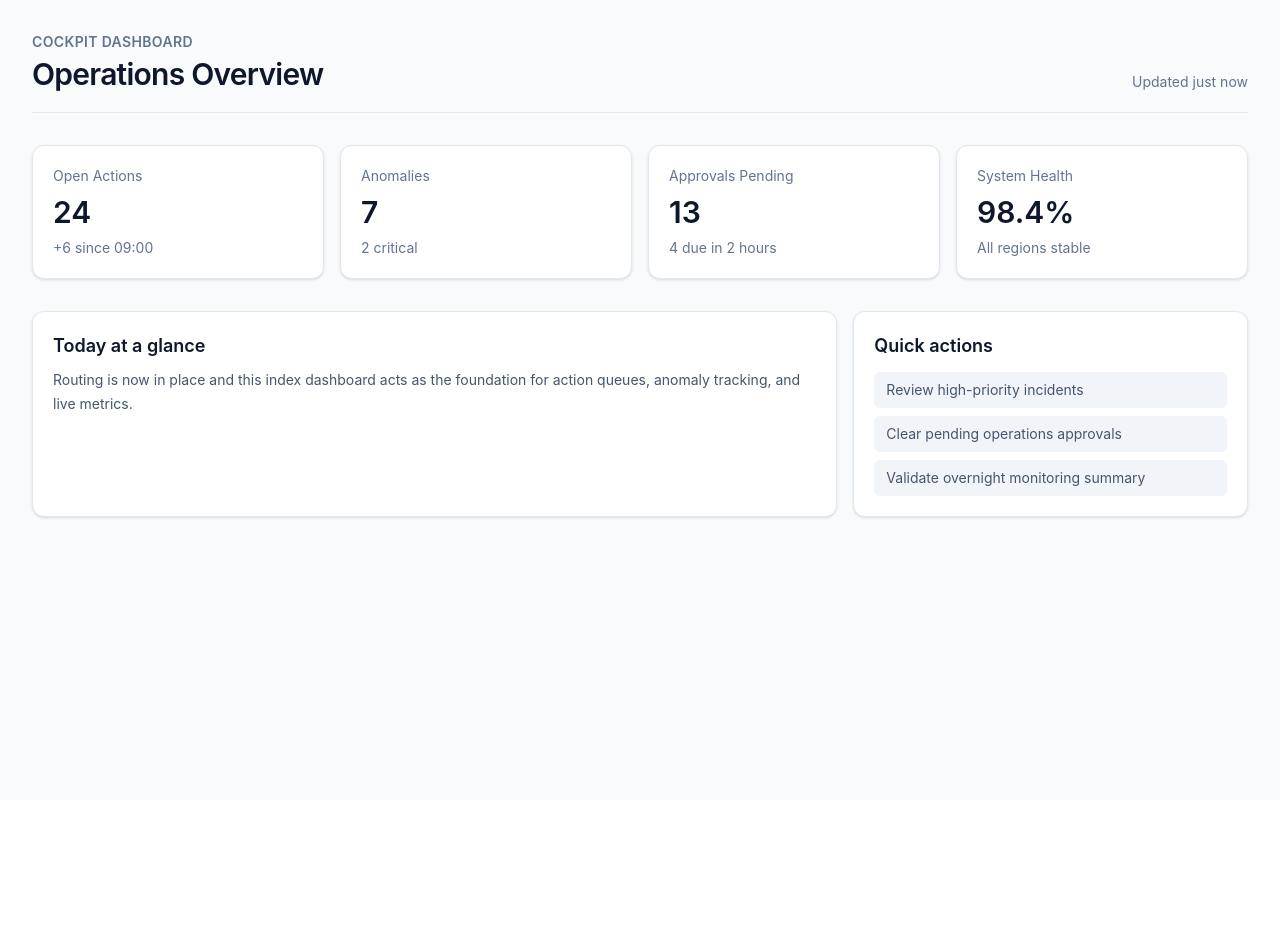
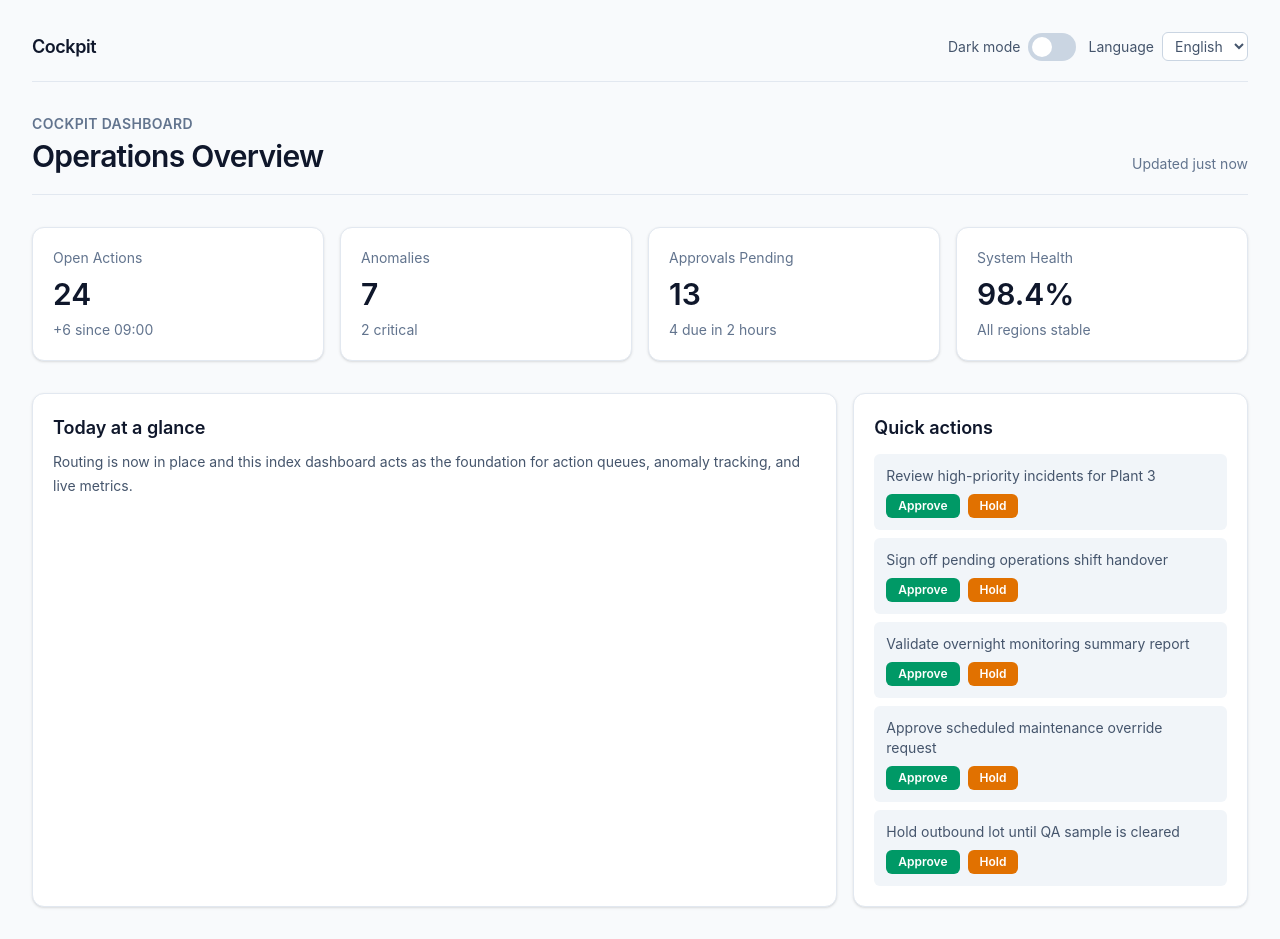
Before and after one commit to twinklesingh12/potens-intern-FrontEnd-Twinkle_Singh, a React (Vite) app: page / in a window 1280 px wide. Before the commit the page ends 800 px from the top, so only its background shows below. Built offline with nearby package versions, Linux system fonts and the light colour scheme.

Commit message:
feat(dashboard): add header controls and bilingual quick actions panel

```diff
--- a/src/pages/DashboardPage.jsx
+++ b/src/pages/DashboardPage.jsx
@@ -1,62 +1,110 @@
-const kpiCards = [
-  { label: 'Open Actions', value: '24', detail: '+6 since 09:00' },
-  { label: 'Anomalies', value: '7', detail: '2 critical' },
-  { label: 'Approvals Pending', value: '13', detail: '4 due in 2 hours' },
-  { label: 'System Health', value: '98.4%', detail: 'All regions stable' },
-]
+export default function DashboardPage({
+  t,
+  language,
+  setLanguage,
+  isDarkMode,
+  setIsDarkMode,
+}) {
+  return (
+    <main className="min-h-screen bg-slate-50 text-slate-900 transition-colors dark:bg-slate-950 dark:text-slate-100">
+      <div className="mx-auto w-full max-w-7xl px-6 py-8 md:px-8">
+        <header className="mb-8 flex flex-wrap items-center justify-between gap-4 border-b border-slate-200 pb-5 dark:border-slate-800">
+          <div className="text-lg font-semibold tracking-tight">{t.logo}</div>
+          <div className="flex items-center gap-3">
+            <label className="inline-flex items-center gap-2 text-sm text-slate-600 dark:text-slate-300">
+              <span>{t.darkMode}</span>
+              <button
+                type="button"
+                onClick={() => setIsDarkMode((prev) => !prev)}
+                className={`h-7 w-12 rounded-full p-1 transition ${
+                  isDarkMode ? 'bg-slate-700' : 'bg-slate-300'
+                }`}
+                aria-label={t.darkMode}
+              >
+                <span
+                  className={`block h-5 w-5 rounded-full bg-white transition ${
+                    isDarkMode ? 'translate-x-5' : 'translate-x-0'
+                  }`}
+                />
+              </button>
+            </label>
 
-const quickActions = [
-  'Review high-priority incidents',
-  'Clear pending operations approvals',
-  'Validate overnight monitoring summary',
-]
+            <label className="inline-flex items-center gap-2 text-sm text-slate-600 dark:text-slate-300">
+              <span>{t.languageLabel}</span>
+              <select
+                value={language}
+                onChange={(event) => setLanguage(event.target.value)}
+                className="rounded-md border border-slate-300 bg-white px-2 py-1 text-sm dark:border-slate-700 dark:bg-slate-900"
+                aria-label={t.languageLabel}
+              >
+                <option value="en">{t.languageOptions.en}</option>
+                <option value="hi">{t.languageOptions.hi}</option>
+              </select>
+            </label>
+          </div>
+        </header>
 
-export default function DashboardPage() {
-  return (
-    <main className="min-h-screen bg-slate-50 text-slate-900">
-      <div className="mx-auto w-full max-w-7xl px-6 py-8 md:px-8">
-        <header className="mb-8 flex items-end justify-between border-b border-slate-200 pb-5">
+        <header className="mb-8 flex items-end justify-between border-b border-slate-200 pb-5 dark:border-slate-800">
           <div>
-            <p className="text-sm font-semibold uppercase tracking-wide text-slate-500">
-              Cockpit Dashboard
+            <p className="text-sm font-semibold uppercase tracking-wide text-slate-500 dark:text-slate-400">
+              {t.dashboardTitle}
             </p>
-            <h1 className="mt-1 text-3xl font-semibold tracking-tight">
-              Operations Overview
+            <h1 className="mt-1 text-3xl font-semibold tracking-tight dark:text-slate-100">
+              {t.overviewTitle}
             </h1>
           </div>
-          <p className="text-sm text-slate-500">Updated just now</p>
+          <p className="text-sm text-slate-500 dark:text-slate-400">
+            {t.updatedNow}
+          </p>
         </header>
 
         <section className="grid gap-4 md:grid-cols-2 xl:grid-cols-4">
-          {kpiCards.map((card) => (
+          {t.kpiCards.map((card) => (
             <article
               key={card.label}
-              className="rounded-xl border border-slate-200 bg-white p-5 shadow-sm"
+              className="rounded-xl border border-slate-200 bg-white p-5 shadow-sm dark:border-slate-800 dark:bg-slate-900"
             >
-              <p className="text-sm text-slate-500">{card.label}</p>
-              <p className="mt-2 text-3xl font-semibold text-slate-900">
+              <p className="text-sm text-slate-500 dark:text-slate-400">
+                {card.label}
+              </p>
+              <p className="mt-2 text-3xl font-semibold text-slate-900 dark:text-slate-100">
                 {card.value}
               </p>
-              <p className="mt-2 text-sm text-slate-500">{card.detail}</p>
+              <p className="mt-2 text-sm text-slate-500 dark:text-slate-400">
+                {card.detail}
+              </p>
             </article>
           ))}
         </section>
 
         <section className="mt-8 grid gap-4 xl:grid-cols-3">
-          <article className="rounded-xl border border-slate-200 bg-white p-5 shadow-sm xl:col-span-2">
-            <h2 className="text-lg font-semibold">Today at a glance</h2>
-            <p className="mt-2 text-sm leading-6 text-slate-600">
-              Routing is now in place and this index dashboard acts as the
-              foundation for action queues, anomaly tracking, and live metrics.
+          <article className="rounded-xl border border-slate-200 bg-white p-5 shadow-sm xl:col-span-2 dark:border-slate-800 dark:bg-slate-900">
+            <h2 className="text-lg font-semibold">{t.todayAtGlance}</h2>
+            <p className="mt-2 text-sm leading-6 text-slate-600 dark:text-slate-300">
+              {t.todayAtGlanceCopy}
             </p>
           </article>
 
-          <article className="rounded-xl border border-slate-200 bg-white p-5 shadow-sm">
-            <h2 className="text-lg font-semibold">Quick actions</h2>
-            <ul className="mt-3 space-y-2 text-sm text-slate-600">
-              {quickActions.map((item) => (
-                <li key={item} className="rounded-md bg-slate-100 px-3 py-2">
-                  {item}
+          <article className="rounded-xl border border-slate-200 bg-white p-5 shadow-sm dark:border-slate-800 dark:bg-slate-900">
+            <h2 className="text-lg font-semibold">{t.quickActions}</h2>
+            <ul className="mt-3 space-y-2 text-sm text-slate-600 dark:text-slate-300">
+              {t.mockQuickActions.map((item) => (
+                <li key={item.id} className="rounded-md bg-slate-100 px-3 py-3 dark:bg-slate-800">
+                  <p className="mb-2">{item.text}</p>
+                  <div className="flex gap-2">
+                    <button
+                      type="button"
+                      className="rounded-md bg-emerald-600 px-3 py-1 text-xs font-semibold text-white"
+                    >
+                      {t.approve}
+                    </button>
+                    <button
+                      type="button"
+                      className="rounded-md bg-amber-600 px-3 py-1 text-xs font-semibold text-white"
+                    >
+                      {t.hold}
+                    </button>
+                  </div>
                 </li>
               ))}
             </ul>
```
